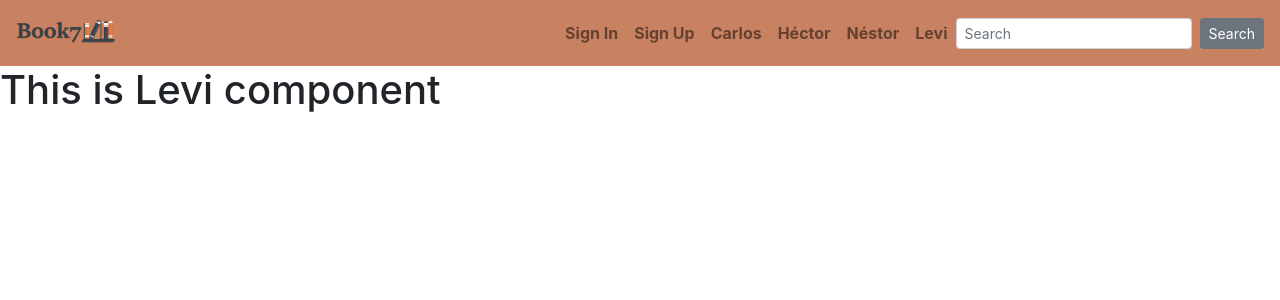
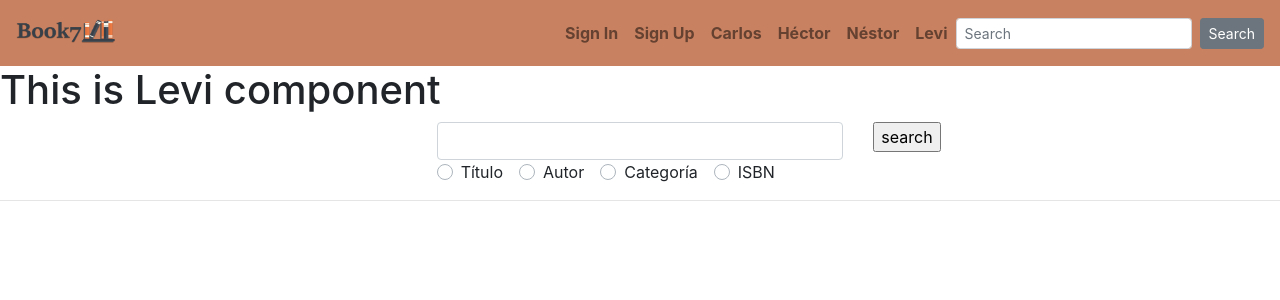
Before and after one commit to Apergot/Book7_GS1, a Vue app: page /levi in a window 1280 px wide. Shown: the top 300 px of the page. Built offline with nearby package versions, Linux system fonts and the light colour scheme.

Commit message:
Changes before merging to develop

```diff
--- a/src/views/Pages/devLevi.vue
+++ b/src/views/Pages/devLevi.vue
@@ -1,3 +1,93 @@
 <template>
+  <div>
     <h1>This is Levi component</h1>
+    <form @submit.prevent="search">
+      <b-row>
+        <b-col md="4"></b-col>
+        <b-col md="4">
+          <b-form-input type="text" v-model.trim="searchTerm"></b-form-input>
+        </b-col>
+        <b-col md="4">
+          <input type="submit" value="search" id="search"/>
+        </b-col>
+      </b-row>
+      <b-row>
+        <b-col md="4"></b-col>
+        <b-col md="4">
+          <b-form-radio-group v-model="radio" :options="optciones">
+          </b-form-radio-group>
+        </b-col>
+        <b-col md="4"></b-col>
+      </b-row>
+    </form>
+    <hr />
+    <br />
+    <table class="table table-striped">
+      <tbody>
+<tr v-for="book in searchResults.items" :key="book.volumeInfo.identifier">
+<td>
+<img :src="'http://books.google.com/books/content?id=' + book.id + '&printsec=frontcover&img=1&zoom=1&edge=curl&source=gbs_api'" class="search-result--thumbnail">
+</td>
+<td>
+<div class="item-info">
+<h3>{{ book.volumeInfo.title }}</h3>
+<h4 v-if="book.volumeInfo.authors">Por {{ bookAuthors(book) }}</h4>
+<p v-if="book.volumeInfo.publishedDate">
+<span>Publicado en </span> {{ book.volumeInfo.publishedDate }}
+<span v-if="book.volumeInfo.publisher"> por Ed. {{ book.volumeInfo.publisher }}</span>
+</p>
+<span v-if="book.volumeInfo.categories"> Categoria: {{ book.volumeInfo.categories }}</span>
+</div>
+</td>
+<div>
+  <td><a href=""><img src="@/assets/review.png" alt="" width="150"></a></td>
+  </div>
+</tr>
+</tbody>
+    </table>
+  </div>
 </template>
+
+<script>
+export default {
+  name: 'Form',
+  data () {
+    return {
+      radio: '',
+      texto: '',
+      searchTerm: '',
+      searchResults: [],
+      optciones: [
+        { value: 'intitle', text: 'Título' },
+        { value: 'inauthor', text: 'Autor' },
+        { value: 'subject', text: 'Categoría' },
+        { value: 'isbn', text: 'ISBN' }
+      ]
+    }
+  },
+  methods: {
+    search () {
+      this.$http.get(`https://www.googleapis.com/books/v1/volumes?q=` + this.radio + ':' + this.searchTerm + '&maxResults=40')
+        .then(response => {
+          this.searchResults = response.data
+        })
+        .catch(e => {
+          console.log(e)
+        })
+      this.searchTerm = ''
+    },
+    bookAuthors (book) {
+      let authors = book.volumeInfo.authors
+      if (authors.length < 3) {
+        authors = authors.join(' and ')
+      } else if (authors.length > 2) {
+        let lastAuthor = ' and ' + authors.slice(-1)
+        authors.pop()
+        authors = authors.join(', ')
+        authors += lastAuthor
+      }
+      return authors
+    }
+  }
+}
+</script>
```
Also changed, not shown: src/assets/review.png (added), 1 other file (tests, documents, lock files or other folders).
